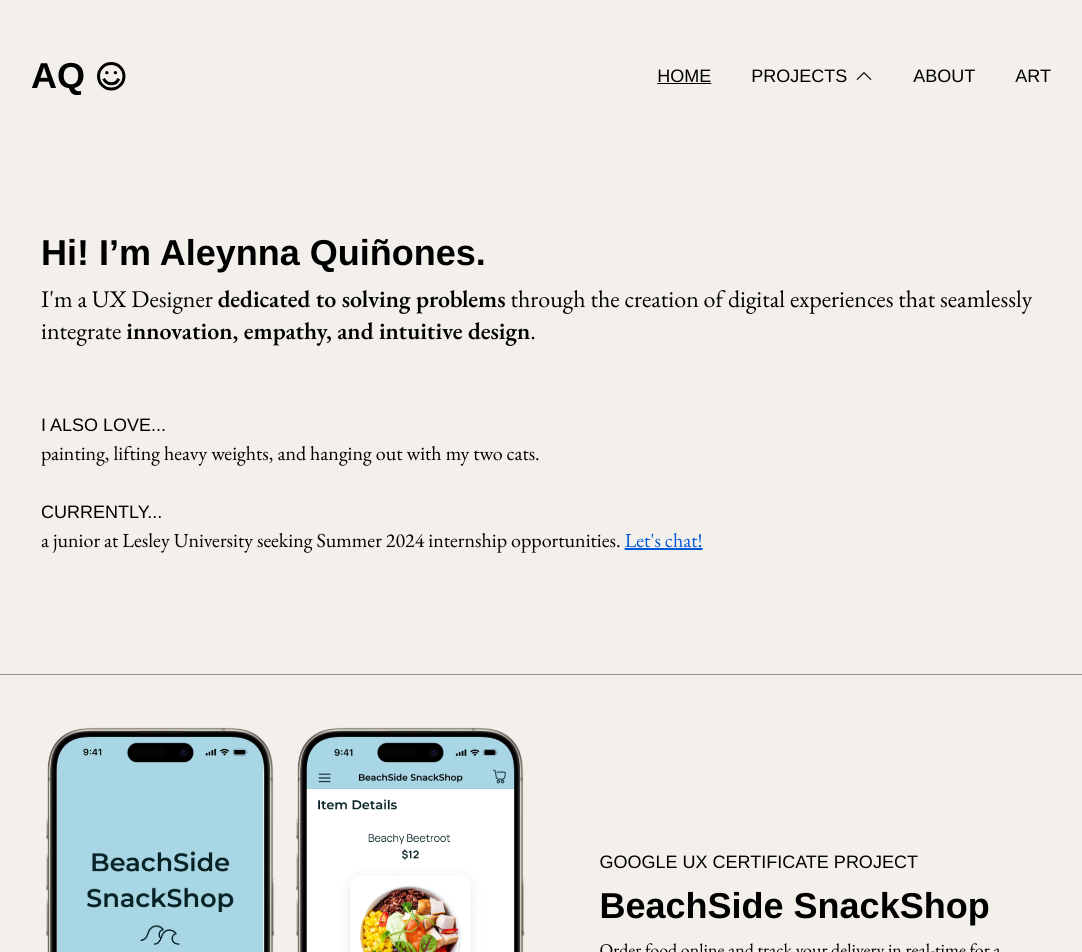
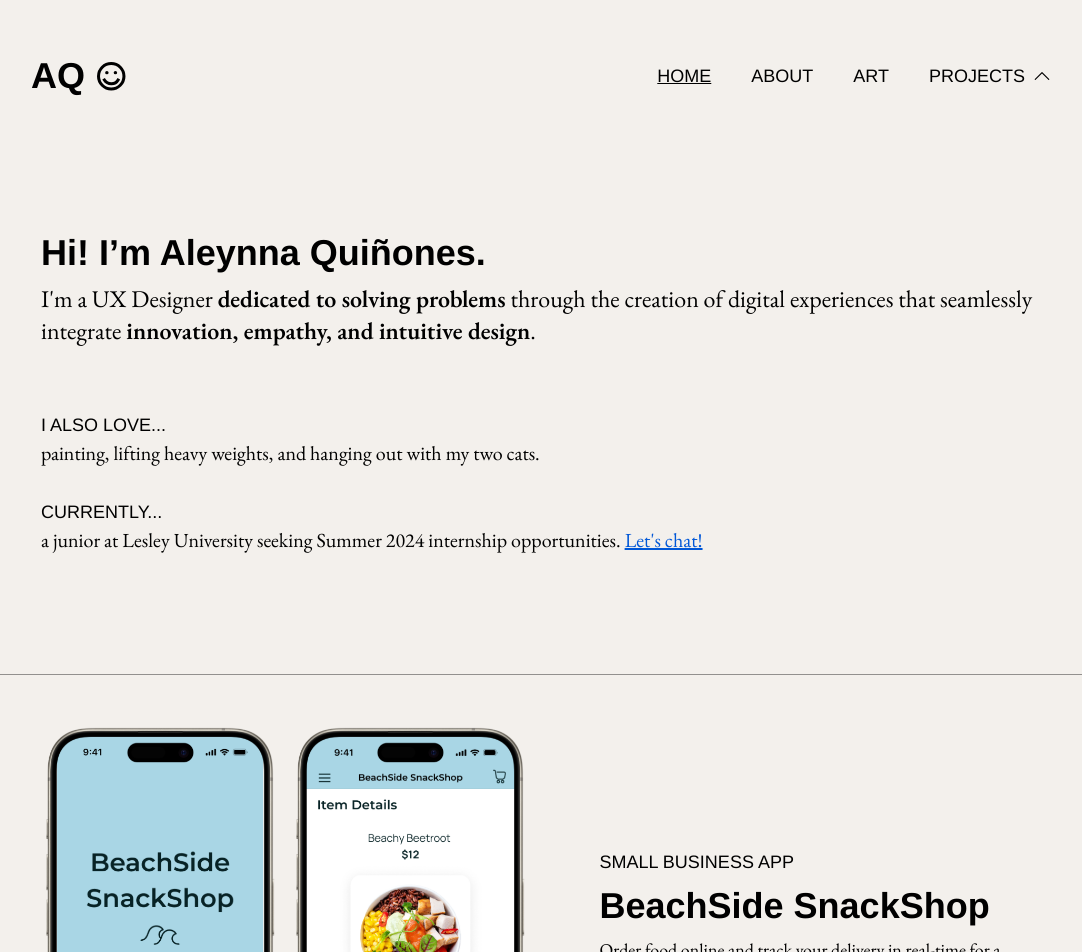
Before and after one commit to agabra23/aleynna-portfolio, a React (Vite) app: page / in a window 1280 px wide. Shown: the top 952 px of the page, without its empty margins (99-1181 px from the left). Built offline with nearby package versions, Linux system fonts and the light colour scheme.

Commit message:
Change NavBar order and adjust case study title

```diff
--- a/src/components/NavBar.jsx
+++ b/src/components/NavBar.jsx
@@ -80,6 +80,23 @@ const NavBar = () => {
         >
           HOME
         </li>
+
+        <li
+          className={`cursor-pointer font-thin hover:underline ${
+            isLinkActive("/about") && "underline"
+          }`}
+          onClick={() => navigator("/about")}
+        >
+          ABOUT
+        </li>
+        <li
+          className={`cursor-pointer font-thin hover:underline ${
+            isLinkActive("/art") && "underline"
+          }`}
+          onClick={() => navigator("/art")}
+        >
+          ART
+        </li>
         <li
           ref={popUpRef}
           onClick={() => setShowProjectDetails(!showProjectDetails)}
@@ -124,22 +141,6 @@ const NavBar = () => {
             </p>
           </div>
         </li>
-        <li
-          className={`cursor-pointer font-thin hover:underline ${
-            isLinkActive("/about") && "underline"
-          }`}
-          onClick={() => navigator("/about")}
-        >
-          ABOUT
-        </li>
-        <li
-          className={`cursor-pointer font-thin hover:underline ${
-            isLinkActive("/art") && "underline"
-          }`}
-          onClick={() => navigator("/art")}
-        >
-          ART
-        </li>
       </ul>
       <div
         onClick={() => setMobileOpened(!mobileOpened)}
@@ -178,6 +179,23 @@ const NavBar = () => {
           >
             HOME
           </li>
+
+          <li
+            onClick={() => mobileClickHandler("/about")}
+            className={`hover:underline cursor-pointer ${
+              isLinkActive("/about") && "underline"
+            }`}
+          >
+            ABOUT
+          </li>
+          <li
+            onClick={() => mobileClickHandler("/art")}
+            className={`hover:underline cursor-pointer ${
+              isLinkActive("/art") && "underline"
+            }`}
+          >
+            ART
+          </li>
           <li
             onClick={() => setMobileDropdown(!mobileDropdown)}
             className={`flex hover:underline items-center gap-2 cursor-pointer relative group ${
@@ -185,19 +203,6 @@ const NavBar = () => {
             } ${isLinkActive("/connection-cafe") && "underline"}`}
           >
             <span>PROJECTS</span>
-            {/* <svg
-              className={`${
-                mobileDropdown ? "rotate-0" : "rotate-180"
-              } absolute right-0 translate-x-7 transition-all`}
-              xmlns="http://www.w3.org/2000/svg"
-              width=".8em"
-              height=".8em"
-              viewBox="0 0 17 13"
-              fill="none"
-            >
-              <path d="M1 1.5L8.5 10.5L16 1.5" stroke="black" strokeWidth="2" />
-            </svg> */}
-
             <BsChevronUp
               className={`${
                 mobileDropdown ? "rotate-180" : "rotate-0"
@@ -232,22 +237,6 @@ const NavBar = () => {
               Connection Café
             </p>
           </li>
-          <li
-            onClick={() => mobileClickHandler("/about")}
-            className={`hover:underline cursor-pointer ${
-              isLinkActive("/about") && "underline"
-            }`}
-          >
-            ABOUT
-          </li>
-          <li
-            onClick={() => mobileClickHandler("/art")}
-            className={`hover:underline cursor-pointer ${
-              isLinkActive("/art") && "underline"
-            }`}
-          >
-            ART
-          </li>
         </ul>
       </div>
     </nav>
--- a/src/pages/Beachside.jsx
+++ b/src/pages/Beachside.jsx
@@ -78,7 +78,7 @@ const Beachside = () => {
           </div>
           <div className="text-center md:text-left flex items-center md:items-start flex-col">
             <h6 className="uppercase text-center md:text-left font-thin font-helvetica text-[16px] md:text-lg">
-              GOOGLE UX CERTIFICATE PROJECT
+              Small Business App
             </h6>
             <h3 className="text-center md:text-left leading-none font-helvetica text-[30px] md:text-4xl font-bold">
               Beachside Snackshop
--- a/src/pages/Home.jsx
+++ b/src/pages/Home.jsx
@@ -65,7 +65,7 @@ const Home = () => {
         <div className="flex flex-col-reverse lg:flex-row-reverse justify-center items-center gap-[30px] lg:gap-[65px] mb-[50px]">
           <div className="flex items-center lg:items-start flex-col gap-[10px]">
             <h6 className="uppercase text-center md:text-left font-thin font-helvetica text-[16px] md:text-lg">
-              GOOGLE UX CERTIFICATE Project
+              Small Business App
             </h6>
             <h3 className="text-center md:text-left leading-none font-helvetica text-[30px] lg:text-4xl font-bold ">
               BeachSide SnackShop
```
